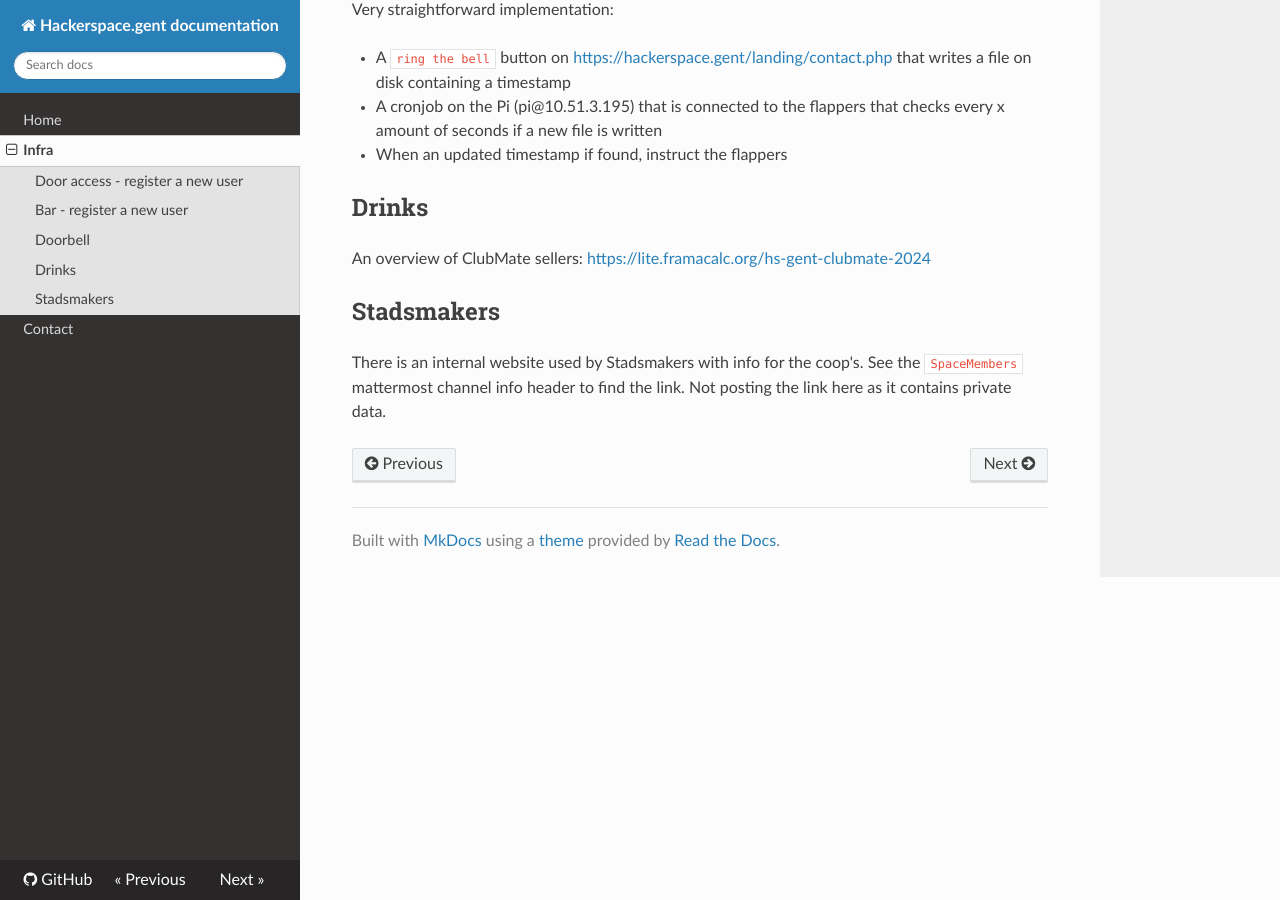
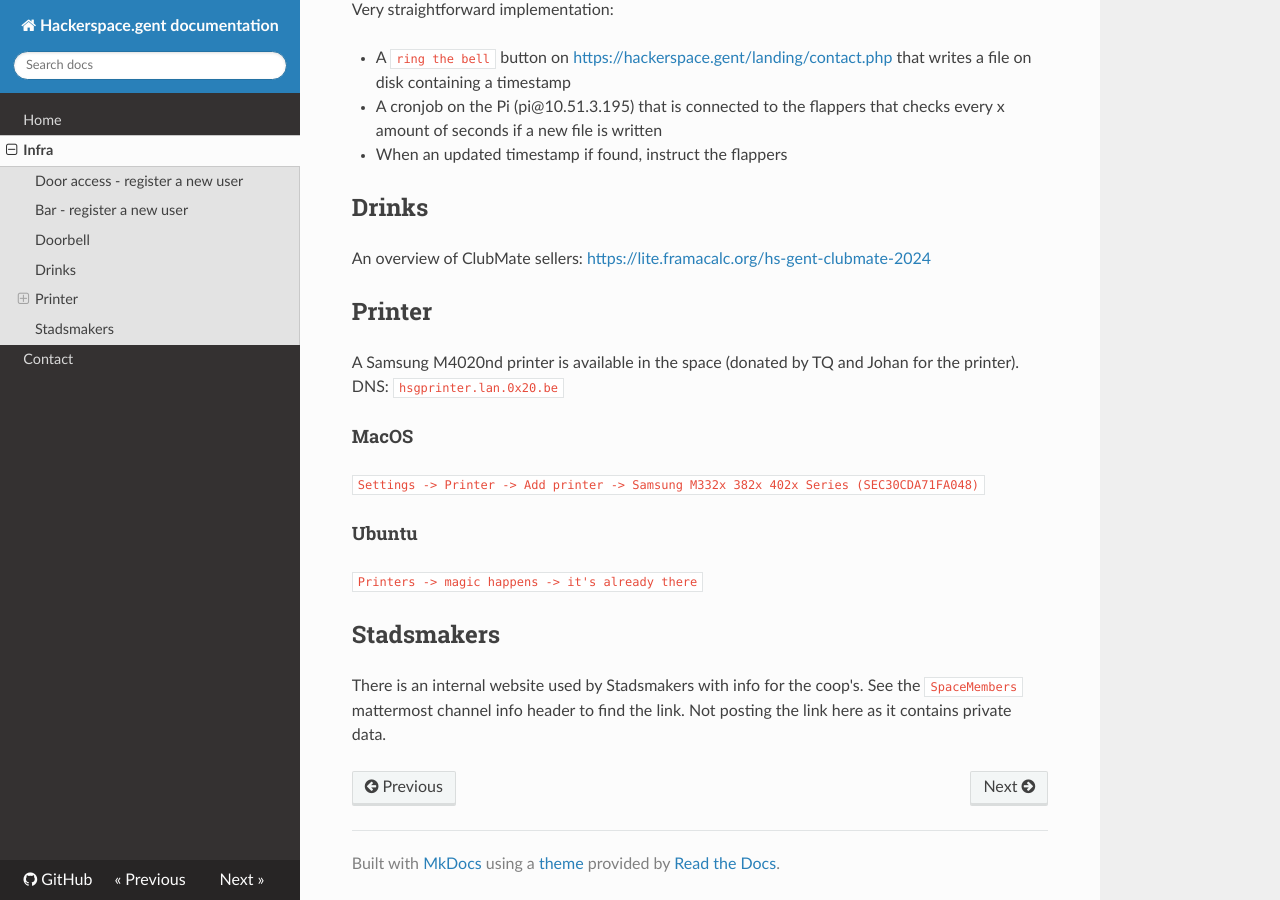
Before and after one commit to 0x20/docs, an MkDocs documentation site: the page built from docs/infra.md, in a window 1280 px wide and 900 px high, scrolled down 738 px. Built offline with MkDocs 1.6.1, drawn with Linux system fonts in a browser that asks for light colours; nearby versions of some CDN libraries.

Commit message:
Update infra.md: add printer

```diff
--- a/docs/infra.md
+++ b/docs/infra.md
@@ -28,6 +28,16 @@ Very straightforward implementation:
 
 An overview of ClubMate sellers: [https://lite.framacalc.org/hs-gent-clubmate-2024](https://lite.framacalc.org/hs-gent-clubmate-2024)
 
+## Printer
+
+A Samsung M4020nd printer is available in the space (donated by TQ and Johan for the printer).
+DNS: `hsgprinter.lan.0x20.be`
+#### MacOS
+`Settings -> Printer -> Add printer -> Samsung M332x 382x 402x Series (SEC30CDA71FA048)`
+#### Ubuntu
+`Printers -> magic happens -> it's already there`
+
+
 ## Stadsmakers
 
 There is an internal website used by Stadsmakers with info for the coop's. See the `SpaceMembers` mattermost channel info header to find the link. Not posting the link here as it contains private data.
```
